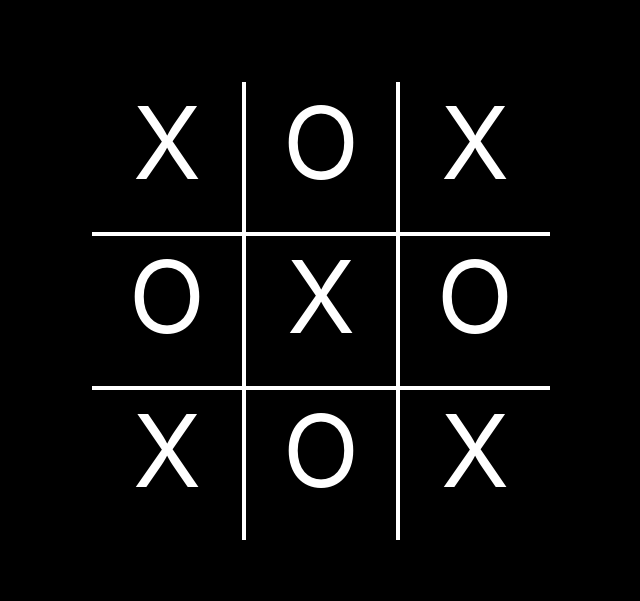
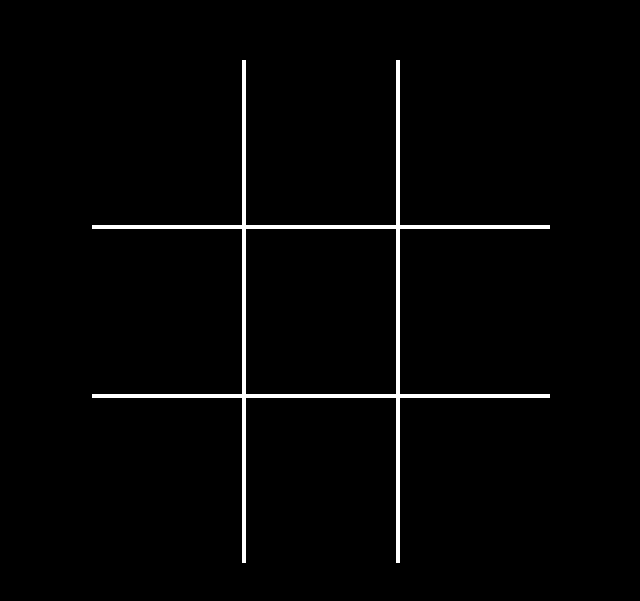
Before and after one commit to aismaniotto/tic-tac-toe, a React (Create React App) app: page / in a window 1280 px wide. Shown: the part 109-710 px from the top of the page, without its empty margins (319-959 px from the left). Built offline with nearby package versions, Linux system fonts and the light colour scheme.

Commit message:
Create game mechanism.

```diff
--- /dev/null
+++ b/src/Game/types.ts
@@ -0,0 +1,24 @@
+export enum Player {
+  X = "X",
+  O = "O",
+  None = "",
+}
+
+export enum Tile {
+  Tile0x0 = 2,
+  Tile0x1 = 7,
+  Tile0x2 = 6,
+  Tile1x0 = 9,
+  Tile1x1 = 5,
+  Tile1x2 = 1,
+  Tile2x0 = 4,
+  Tile2x1 = 3,
+  Tile2x2 = 8,
+}
+
+export enum Status {
+  PlayerOWin,
+  PlayerXWin,
+  ItsATie,
+  InProgress,
+}
--- a/src/components/Board.tsx
+++ b/src/components/Board.tsx
@@ -1,25 +1,139 @@
-import React from "react";
+import React, { useState } from "react";
 import "../styles/Board.css";
 import Row from "./Row";
-import Tile from "./Tile";
+import TileComponent from "./Tile";
+import { Player, Tile, Status } from "../Game/types";
 
 const Board: React.FC = () => {
+  const [currentPlayer, setCurrentPlayer] = useState(Player.X);
+
+  const [tile0x0, setTile0x0] = useState(Player.None);
+  const [tile0x1, setTile0x1] = useState(Player.None);
+  const [tile0x2, setTile0x2] = useState(Player.None);
+  const [tile1x0, setTile1x0] = useState(Player.None);
+  const [tile1x1, setTile1x1] = useState(Player.None);
+  const [tile1x2, setTile1x2] = useState(Player.None);
+  const [tile2x0, setTile2x0] = useState(Player.None);
+  const [tile2x1, setTile2x1] = useState(Player.None);
+  const [tile2x2, setTile2x2] = useState(Player.None);
+
+  const canPlayHere = (tile: Tile) => {
+    switch (tile) {
+      case Tile.Tile0x0:
+        return tile0x0 === Player.None;
+      case Tile.Tile0x1:
+        return tile0x1 === Player.None;
+      case Tile.Tile0x2:
+        return tile0x2 === Player.None;
+      case Tile.Tile1x0:
+        return tile1x0 === Player.None;
+      case Tile.Tile1x1:
+        return tile1x1 === Player.None;
+      case Tile.Tile1x2:
+        return tile1x2 === Player.None;
+      case Tile.Tile2x0:
+        return tile2x0 === Player.None;
+      case Tile.Tile2x1:
+        return tile2x1 === Player.None;
+      case Tile.Tile2x2:
+        return tile2x2 === Player.None;
+    }
+  };
+
+  const playHere = (currentPlayer: Player, tile: Tile) => {
+    if (!canPlayHere(tile)) {
+      return;
+    }
+
+    switch (tile) {
+      case Tile.Tile0x0:
+        setTile0x0(currentPlayer);
+        break;
+      case Tile.Tile0x1:
+        setTile0x1(currentPlayer);
+        break;
+      case Tile.Tile0x2:
+        setTile0x2(currentPlayer);
+        break;
+      case Tile.Tile1x0:
+        setTile1x0(currentPlayer);
+        break;
+      case Tile.Tile1x1:
+        setTile1x1(currentPlayer);
+        break;
+      case Tile.Tile1x2:
+        setTile1x2(currentPlayer);
+        break;
+      case Tile.Tile2x0:
+        setTile2x0(currentPlayer);
+        break;
+      case Tile.Tile2x1:
+        setTile2x1(currentPlayer);
+        break;
+      case Tile.Tile2x2:
+        setTile2x2(currentPlayer);
+        break;
+    }
+
+    setCurrentPlayer(currentPlayer === Player.O ? Player.X : Player.O);
+  };
+
+  const checkCurrentStatus = (currentPlayer: Player) => {
+    return Status.InProgress;
+  };
+
   return (
     <div className="board">
       <Row>
-        <Tile text="X" className="board__tile--top-left" />
-        <Tile text="O" className="board__tile--top" />
-        <Tile text="X" className="board__tile--top-right" />
+        <TileComponent
+          onClick={() => playHere(currentPlayer, Tile.Tile0x0)}
+          playerTile={tile0x0}
+          className="board__tile--top-left"
+        />
+        <TileComponent
+          onClick={() => playHere(currentPlayer, Tile.Tile0x1)}
+          playerTile={tile0x1}
+          className="board__tile--top"
+        />
+        <TileComponent
+          onClick={() => playHere(currentPlayer, Tile.Tile0x2)}
+          playerTile={tile0x2}
+          className="board__tile--top-right"
+        />
       </Row>
       <Row>
-        <Tile text="O" className="board__tile--left" />
-        <Tile text="X" className="board__tile" />
-        <Tile text="O" className="board__tile--right" />
+        <TileComponent
+          onClick={() => playHere(currentPlayer, Tile.Tile1x0)}
+          playerTile={tile1x0}
+          className="board__tile--left"
+        />
+        <TileComponent
+          onClick={() => playHere(currentPlayer, Tile.Tile1x1)}
+          playerTile={tile1x1}
+          className="board__tile"
+        />
+        <TileComponent
+          onClick={() => playHere(currentPlayer, Tile.Tile1x2)}
+          playerTile={tile1x2}
+          className="board__tile--right"
+        />
       </Row>
       <Row>
-        <Tile text="X" className="board__tile--bottom-left" />
-        <Tile text="O" className="board__tile--bottom" />
-        <Tile text="X" className="board__tile--bottom-right" />
+        <TileComponent
+          onClick={() => playHere(currentPlayer, Tile.Tile2x0)}
+          playerTile={tile2x0}
+          className="board__tile--bottom-left"
+        />
+        <TileComponent
+          onClick={() => playHere(currentPlayer, Tile.Tile2x1)}
+          playerTile={tile2x1}
+          className="board__tile--bottom"
+        />
+        <TileComponent
+          onClick={() => playHere(currentPlayer, Tile.Tile2x2)}
+          playerTile={tile2x2}
+          className="board__tile--bottom-right"
+        />
       </Row>
     </div>
   );
--- a/src/components/Tile.tsx
+++ b/src/components/Tile.tsx
@@ -1,13 +1,21 @@
 import React from "react";
 import "../styles/Tile.css";
+import { Player } from "../Game/types";
 
 interface Props {
-  text?: any;
+  onClick?: () => void;
+  playerTile?: Player;
   className?: string;
 }
 
 const Tile: React.FC<Props> = (props: Props) => {
-  return <div className={`tile ${props.className}`}>{props.text}</div>;
+  const { className, playerTile = Player.None, onClick = () => null } = props;
+
+  return (
+    <div className={`tile ${className}`} onClick={() => onClick()}>
+      {playerTile}
+    </div>
+  );
 };
 
 export default Tile;
--- a/src/styles/Tile.css
+++ b/src/styles/Tile.css
@@ -7,4 +7,6 @@
   color: white;
   border: 0;
   background-color: black;
+  padding: 15px 0 0 0;
+  user-select: none;
 }
```
